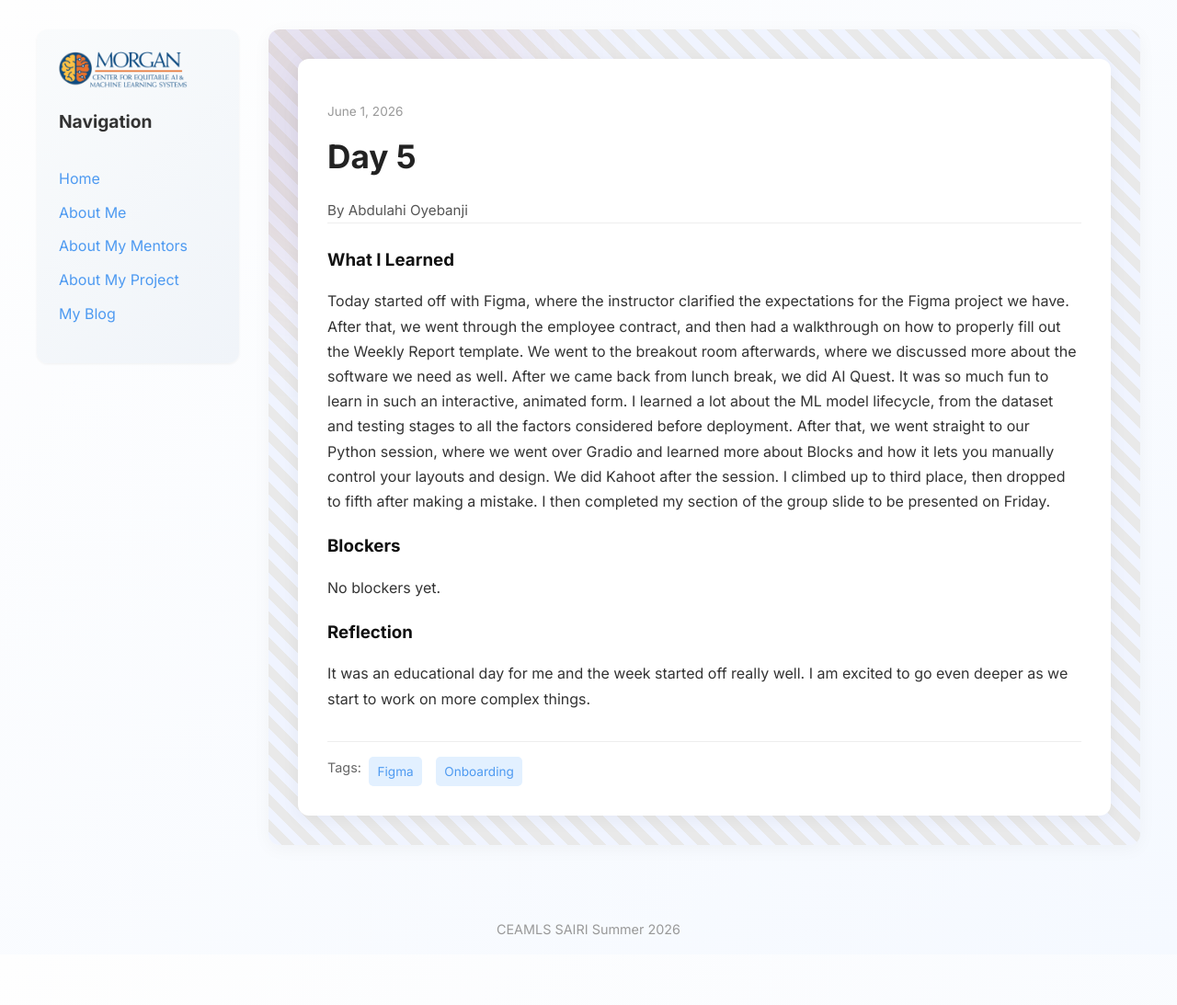
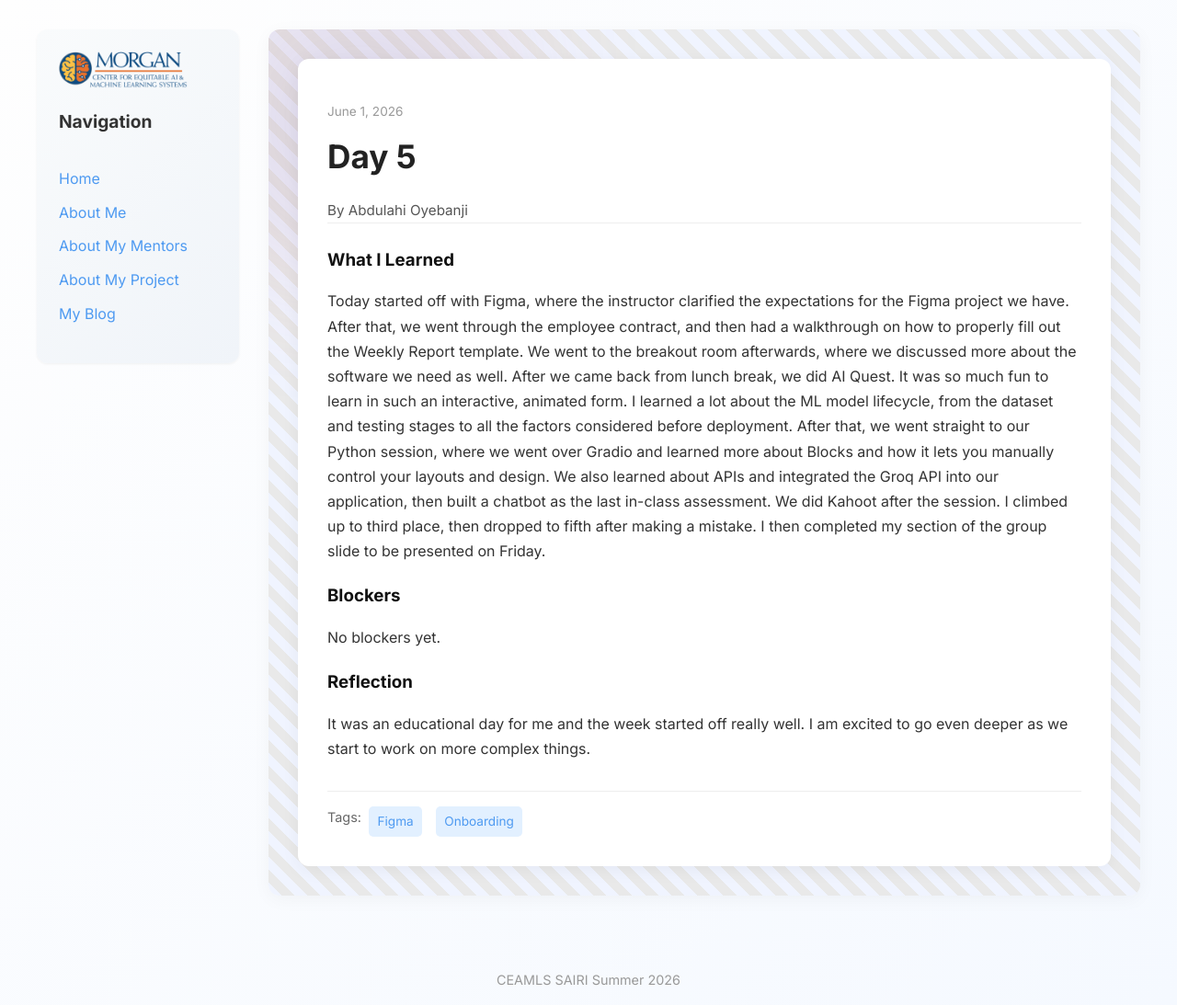
Before and after one commit to abdulahi-banji/abdulahi-banjiceamls26.github.io, a Jekyll site: the page built from _posts/2026-06-01-day 5.md, in a window 1280 px wide. Shown: the whole page at 92% size. Built offline with Jekyll 4.4.1, drawn with Linux system fonts in a browser that asks for light colours; before the commit the page ends 1038 px from its top, so only the background shows below that.

Commit message:
Added API learning day 5

```diff
--- a/_posts/2026-06-01-day 5.md
+++ b/_posts/2026-06-01-day 5.md
@@ -5,7 +5,7 @@ date: 2026-06-01
 permalink: /day5.html
 tags: ["Figma", "Onboarding"]
 what_i_learned: |
-  Today started off with Figma, where the instructor clarified the expectations for the Figma project we have. After that, we went through the employee contract, and then had a walkthrough on how to properly fill out the Weekly Report template. We went to the breakout room afterwards, where we discussed more about the software we need as well. After we came back from lunch break, we did AI Quest. It was so much fun to learn in such an interactive, animated form. I learned a lot about the ML model lifecycle, from the dataset and testing stages to all the factors considered before deployment. After that, we went straight to our Python session, where we went over Gradio and learned more about Blocks and how it lets you manually control your layouts and design. We did Kahoot after the session. I climbed up to third place, then dropped to fifth after making a mistake. I then completed my section of the group slide to be presented on Friday.
+  Today started off with Figma, where the instructor clarified the expectations for the Figma project we have. After that, we went through the employee contract, and then had a walkthrough on how to properly fill out the Weekly Report template. We went to the breakout room afterwards, where we discussed more about the software we need as well. After we came back from lunch break, we did AI Quest. It was so much fun to learn in such an interactive, animated form. I learned a lot about the ML model lifecycle, from the dataset and testing stages to all the factors considered before deployment. After that, we went straight to our Python session, where we went over Gradio and learned more about Blocks and how it lets you manually control your layouts and design. We also learned about APIs and integrated the Groq API into our application, then built a chatbot as the last in-class assessment. We did Kahoot after the session. I climbed up to third place, then dropped to fifth after making a mistake. I then completed my section of the group slide to be presented on Friday.
 blockers: |
   No blockers yet.
 reflection: |
```
